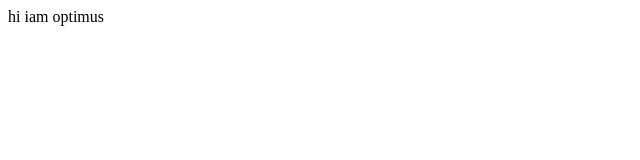
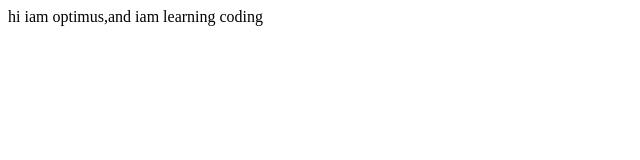
Before and after one commit to Optimus9689/optimus-site, a plain HTML site: page index.html in a window 1280 px wide. Shown: the whole page, without its empty margins (0-640 px from the left). Drawn offline with Linux system fonts and the light colour scheme.

Commit message:
Update index.html

```diff
--- a/index.html
+++ b/index.html
@@ -6,6 +6,6 @@
     <title>optimus-site</title>
 </head>
 <body>
-    hi iam optimus
+    hi iam optimus,and iam learning coding
 </body>
 </html>
```
